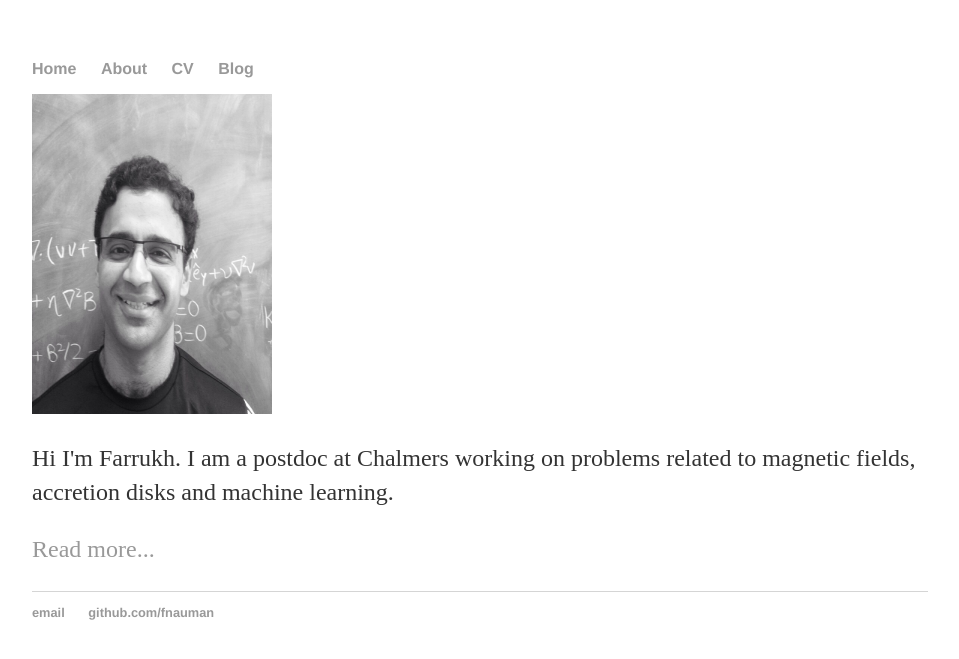
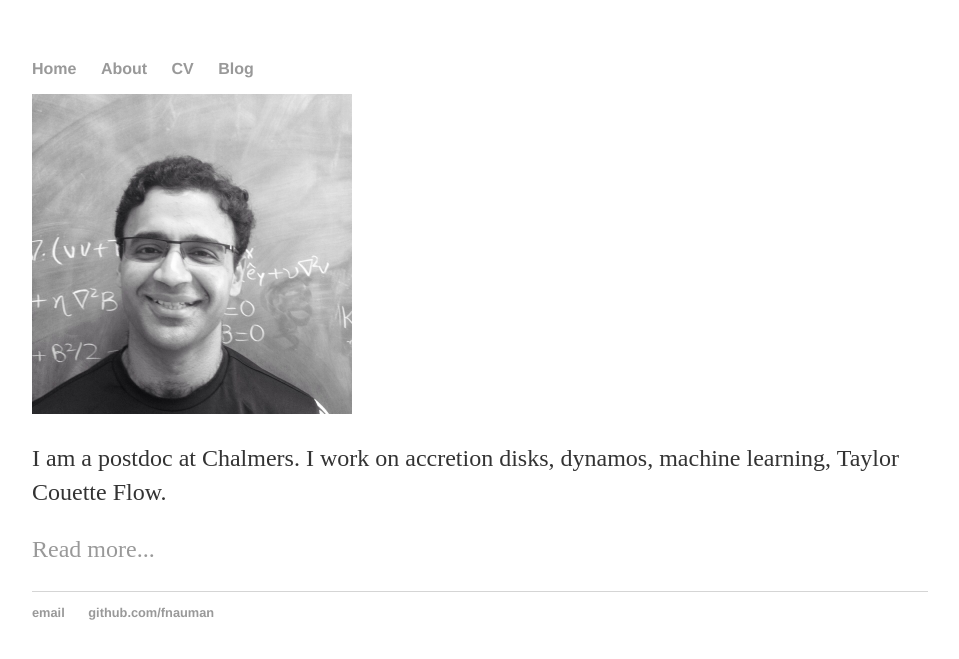
Before and after one commit to fnauman/fnauman.github.io, a Jekyll site: the page built from index.html, in a window 1280 px wide. Shown: the top 659 px of the page, without its empty margins (160-1119 px from the left). Built offline with Jekyll 4.4.1, drawn with Linux system fonts in a browser that asks for light colours.

Commit message:
minor updates

```diff
--- a/index.html
+++ b/index.html
@@ -3,9 +3,9 @@ layout: default
 title: Farrukh
 ---
 
-<img src="/assets/IMG-20150731.jpg" alt="Smiley face" height="320" width="240">
+<img src="/assets/IMG-20150731.jpg" alt="Smiley face" height="320" width="320">
 
 <div class="blurb">
-	<p>Hi I'm Farrukh. I am a postdoc at Chalmers working on problems related to magnetic fields, accretion disks and machine learning.</p>
-	<p> <a href="/about">Read more...</a></p>
+	<p> I am a postdoc at Chalmers. I work on accretion disks, dynamos, machine learning, Taylor Couette Flow.</p>
+	<p> <a href="/blog">Read more...</a></p>
 </div><!-- /.blurb -->
```
